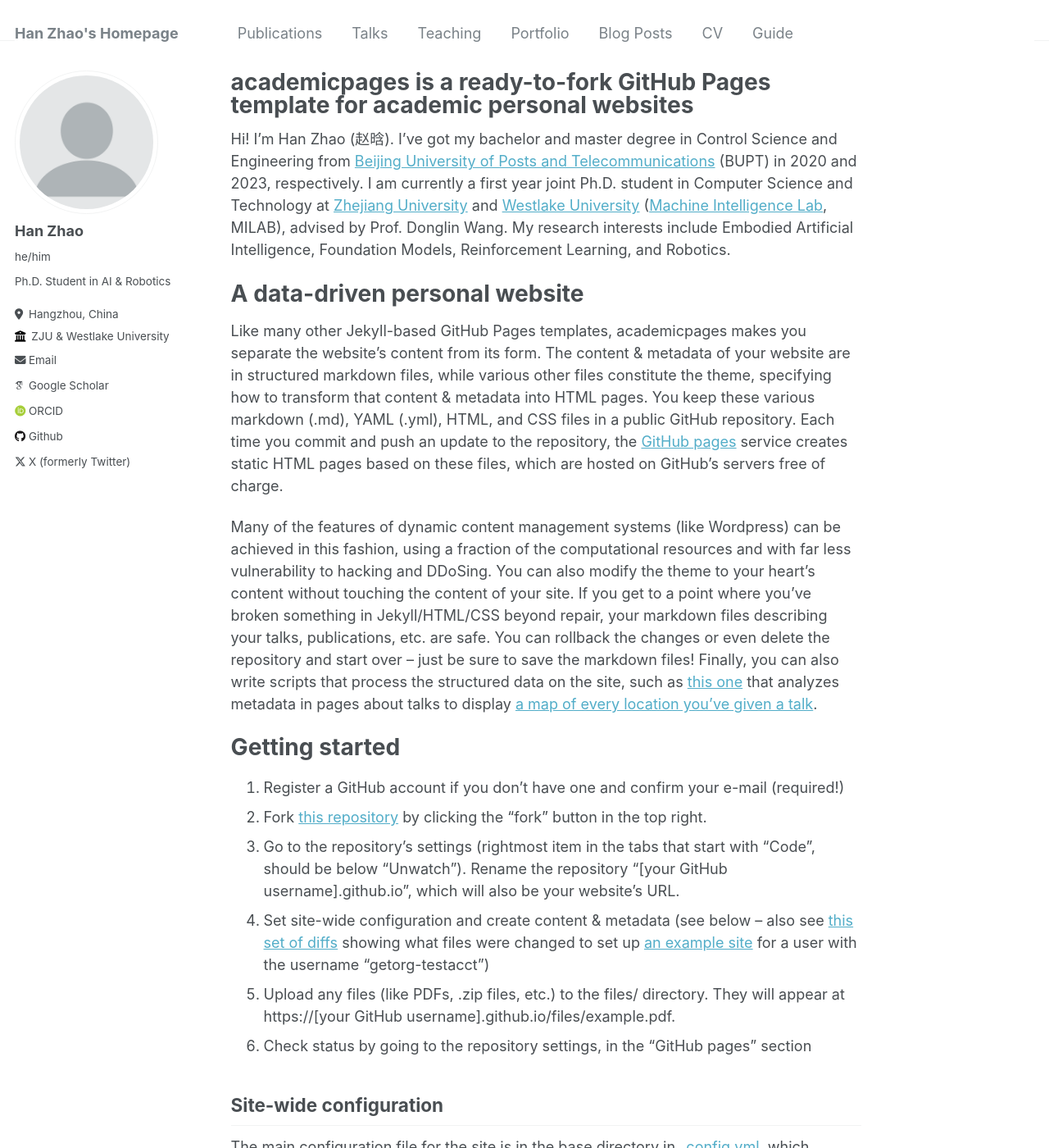
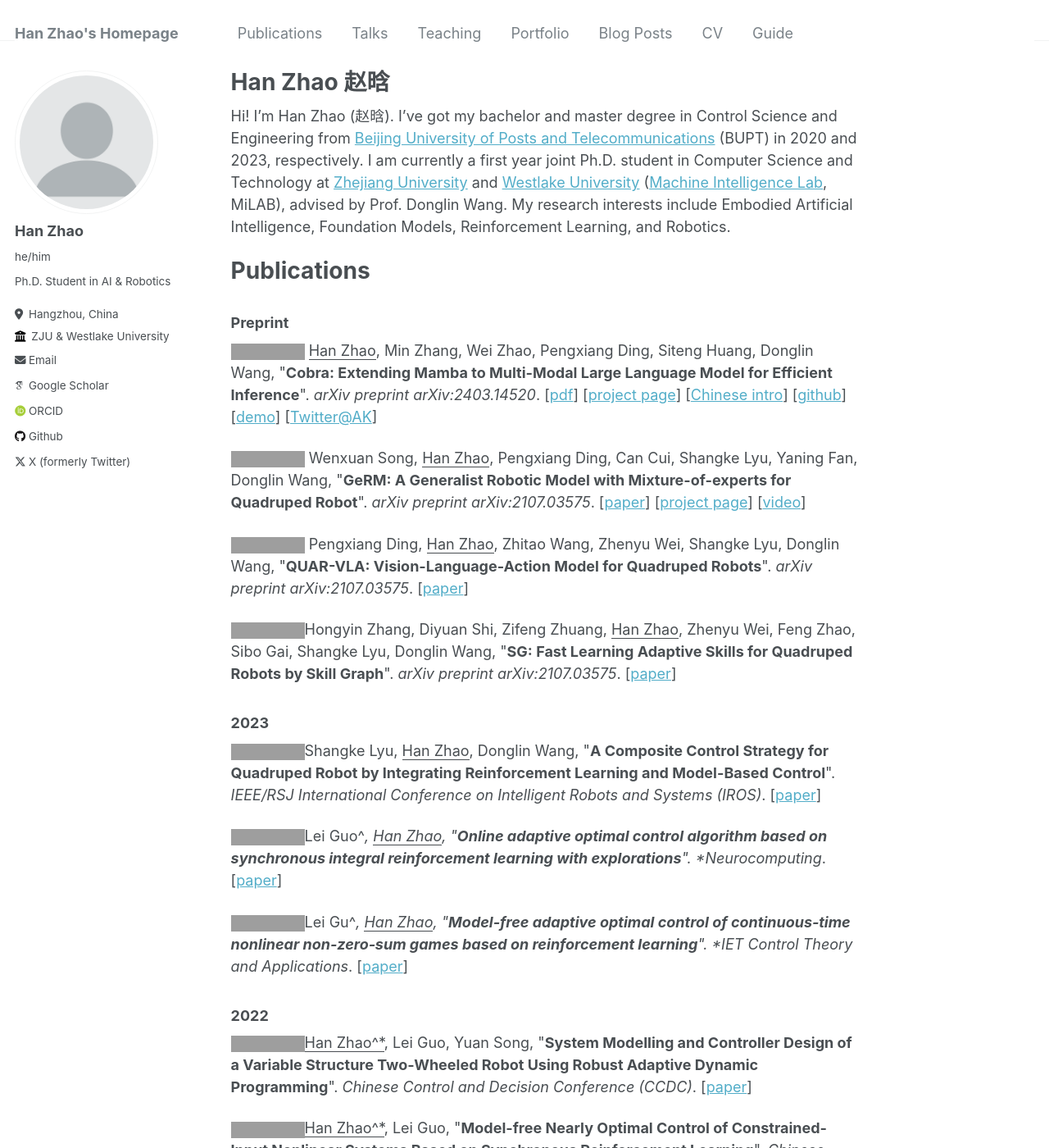
Before and after one commit to h-zhao1997/h-zhao1997.github.io, a Jekyll site: the page built from _pages/about.md, in a window 1280 px wide and 1400 px high. Shown: the whole window at 82% size. Built offline with Jekyll 4.4.1, drawn with Linux system fonts in a browser that asks for light colours; some web fonts are replaced; some of the changed text lies outside the part shown; grey boxes are pictures that could not be loaded.

Commit message:
Update about.md

```diff
--- a/_pages/about.md
+++ b/_pages/about.md
@@ -1,19 +1,39 @@
 ---
 permalink: /
-title: "academicpages is a ready-to-fork GitHub Pages template for academic personal websites"
+title: "Han Zhao 赵晗"
 author_profile: true
 redirect_from:
   - /about/
   - /about.html
 ---
 
-Hi! I'm Han Zhao (赵晗). I've got my bachelor and master degree in Control Science and Engineering from <a href="https://www.bupt.edu.cn/">Beijing University of Posts and Telecommunications</a> (BUPT) in 2020 and 2023, respectively. I am currently a first year joint Ph.D. student in Computer Science and Technology at <a href="https://www.zju.edu.cn/">Zhejiang University</a> and <a href="https://www.westlake.edu.cn/">Westlake University</a> (<a href="https://milab.westlake.edu.cn/">Machine Intelligence Lab</a>, MILAB), advised by Prof. Donglin Wang. My research interests include Embodied Artificial Intelligence, Foundation Models, Reinforcement Learning, and Robotics.
+Hi! I'm Han Zhao (赵晗). I've got my bachelor and master degree in Control Science and Engineering from <a href="https://www.bupt.edu.cn/">Beijing University of Posts and Telecommunications</a> (BUPT) in 2020 and 2023, respectively. I am currently a first year joint Ph.D. student in Computer Science and Technology at <a href="https://www.zju.edu.cn/">Zhejiang University</a> and <a href="https://www.westlake.edu.cn/">Westlake University</a> (<a href="https://milab.westlake.edu.cn/">Machine Intelligence Lab</a>, MiLAB), advised by Prof. Donglin Wang. My research interests include Embodied Artificial Intelligence, Foundation Models, Reinforcement Learning, and Robotics.
 
-A data-driven personal website
+Publications
 ======
-Like many other Jekyll-based GitHub Pages templates, academicpages makes you separate the website's content from its form. The content & metadata of your website are in structured markdown files, while various other files constitute the theme, specifying how to transform that content & metadata into HTML pages. You keep these various markdown (.md), YAML (.yml), HTML, and CSS files in a public GitHub repository. Each time you commit and push an update to the repository, the [GitHub pages](https://pages.github.com/) service creates static HTML pages based on these files, which are hosted on GitHub's servers free of charge.
+### Preprint
 
-Many of the features of dynamic content management systems (like Wordpress) can be achieved in this fashion, using a fraction of the computational resources and with far less vulnerability to hacking and DDoSing. You can also modify the theme to your heart's content without touching the content of your site. If you get to a point where you've broken something in Jekyll/HTML/CSS beyond repair, your markdown files describing your talks, publications, etc. are safe. You can rollback the changes or even delete the repository and start over -- just be sure to save the markdown files! Finally, you can also write scripts that process the structured data on the site, such as [this one](https://github.com/academicpages/academicpages.github.io/blob/master/talkmap.ipynb) that analyzes metadata in pages about talks to display [a map of every location you've given a talk](https://academicpages.github.io/talkmap.html).
+<a href="https://arxiv.org/abs/2403.14520" target="_blank"><img src="https://img.shields.io/badge/arXiv-2403.14520-B31B1B?style=for-the-badge"></a> <u>Han Zhao</u>, Min Zhang, Wei Zhao, Pengxiang Ding, Siteng Huang, Donglin Wang, &quot;**Cobra: Extending Mamba to Multi-Modal Large Language Model for Efficient Inference**&quot;. *arXiv preprint arXiv:2403.14520*. [[pdf](https://arxiv.org/pdf/2403.14520.pdf)] [[project page](https://sites.google.com/view/cobravlm)] [[Chinese intro](https://zhuanlan.zhihu.com/p/688544752)] [[github](https://github.com/h-zhao1997/cobra)] [[demo](https://huggingface.co/spaces/han1997/cobra)] [[Twitter@AK](https://twitter.com/_akhaliq/status/1771033002748837953?t=6S4PVZXg6GcXqi_-PFzipw&s=19)]
+
+<a href="https://arxiv.org/abs/2403.13358" target="_blank"><img src="https://img.shields.io/badge/arXiv-2403.13358-B31B1B?style=for-the-badge"></a> Wenxuan Song, <u>Han Zhao</u>, Pengxiang Ding, Can Cui, Shangke Lyu, Yaning Fan, Donglin Wang, &quot;**GeRM: A Generalist Robotic Model with Mixture-of-experts for Quadruped Robot**&quot;. *arXiv preprint arXiv:2107.03575*. [[paper](https://arxiv.org/abs/2403.13358)] [[project page](https://songwxuan.github.io/GeRM/)] [[video](https://www.youtube.com/watch?v=tjgIxsXW0JU)]
+
+<a href="https://arxiv.org/abs/2312.14457" target="_blank"><img src="https://img.shields.io/badge/arXiv-2312.14457-B31B1B?style=for-the-badge"></a> Pengxiang Ding, <u>Han Zhao</u>, Zhitao Wang, Zhenyu Wei, Shangke Lyu, Donglin Wang, &quot;**QUAR-VLA: Vision-Language-Action Model for Quadruped Robots**&quot;. *arXiv preprint arXiv:2107.03575*. [[paper](https://arxiv.org/abs/2312.14457)]
+
+<a href="https://arxiv.org/abs/2311.06015" target="_blank"><img src="https://img.shields.io/badge/arXiv-2311.06015-B31B1B?style=for-the-badge"></a>Hongyin Zhang, Diyuan Shi, Zifeng Zhuang, <u>Han Zhao</u>, Zhenyu Wei, Feng Zhao, Sibo Gai, Shangke Lyu, Donglin Wang, &quot;**SG: Fast Learning Adaptive Skills for Quadruped Robots by Skill Graph**&quot;. *arXiv preprint arXiv:2107.03575*. [[paper](https://arxiv.org/abs/2311.06015)]
+
+### 2023
+<a href="https://ieeexplore.ieee.org/document/10341908/" target="_blank"><img src="https://img.shields.io/badge/IROS-2023-B31B1B?style=for-the-badge"></a>Shangke Lyu, <u>Han Zhao</u>, Donglin Wang, &quot;**A Composite Control Strategy for Quadruped Robot by Integrating Reinforcement Learning and Model-Based Control**&quot;. *IEEE/RSJ International Conference on Intelligent Robots and Systems (IROS)*. [[paper](https://ieeexplore.ieee.org/document/10341908/)]
+
+<a href="https://www.sciencedirect.com/science/article/abs/pii/S092523122201431X/" target="_blank"><img src="https://img.shields.io/badge/Neuro-2023-B31B1B?style=for-the-badge"></a>Lei Guo^*, <u>Han Zhao</u>, &quot;**Online adaptive optimal control algorithm based on synchronous integral reinforcement learning with explorations**&quot;. *Neurocomputing*. [[paper](https://www.sciencedirect.com/science/article/abs/pii/S092523122201431X/)]
+
+<a href="https://ietresearch.onlinelibrary.wiley.com/doi/full/10.1049/cth2.12376/" target="_blank"><img src="https://img.shields.io/badge/IET-2023.06015-B31B1B?style=for-the-badge"></a>Lei Gu^*, <u>Han Zhao</u>, &quot;**Model‐free adaptive optimal control of continuous‐time nonlinear non‐zero‐sum games based on reinforcement learning**&quot;. *IET Control Theory and Applications*. [[paper](https://ietresearch.onlinelibrary.wiley.com/doi/full/10.1049/cth2.12376/)]
+
+### 2022
+<a href="https://ieeexplore.ieee.org/document/10033602/" target="_blank"><img src="https://img.shields.io/badge/CCDC-2022-B31B1B?style=for-the-badge"></a><u>Han Zhao^*</u>, Lei Guo, Yuan Song, &quot;**System Modelling and Controller Design of a Variable Structure Two-Wheeled Robot Using Robust Adaptive Dynamic Programming**&quot;. *Chinese Control and Decision Conference (CCDC)*. [[paper](https://ieeexplore.ieee.org/document/10033602)]
+
+<a href="https://ieeexplore.ieee.org/document/9902515/" target="_blank"><img src="https://img.shields.io/badge/CCC-2022-B31B1B?style=for-the-badge"></a><u>Han Zhao^*</u>, Lei Guo, &quot;**Model-free Nearly Optimal Control of Constrained-Input Nonlinear Systems Based on Synchronous Reinforcement Learning**&quot;. *Chinese Control Conference (CCC)*. [[paper](https://ieeexplore.ieee.org/document/9902515/)]
+
+
 
 Getting started
 ======
```
